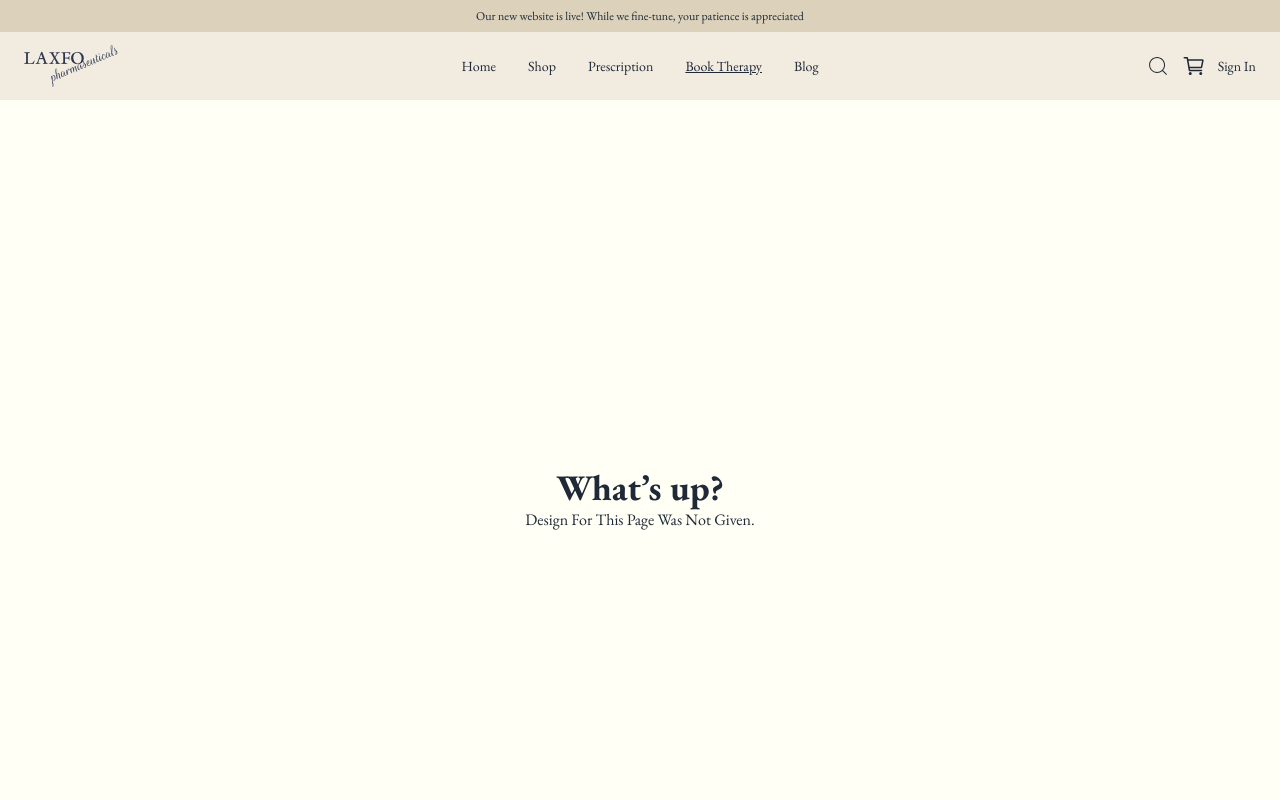
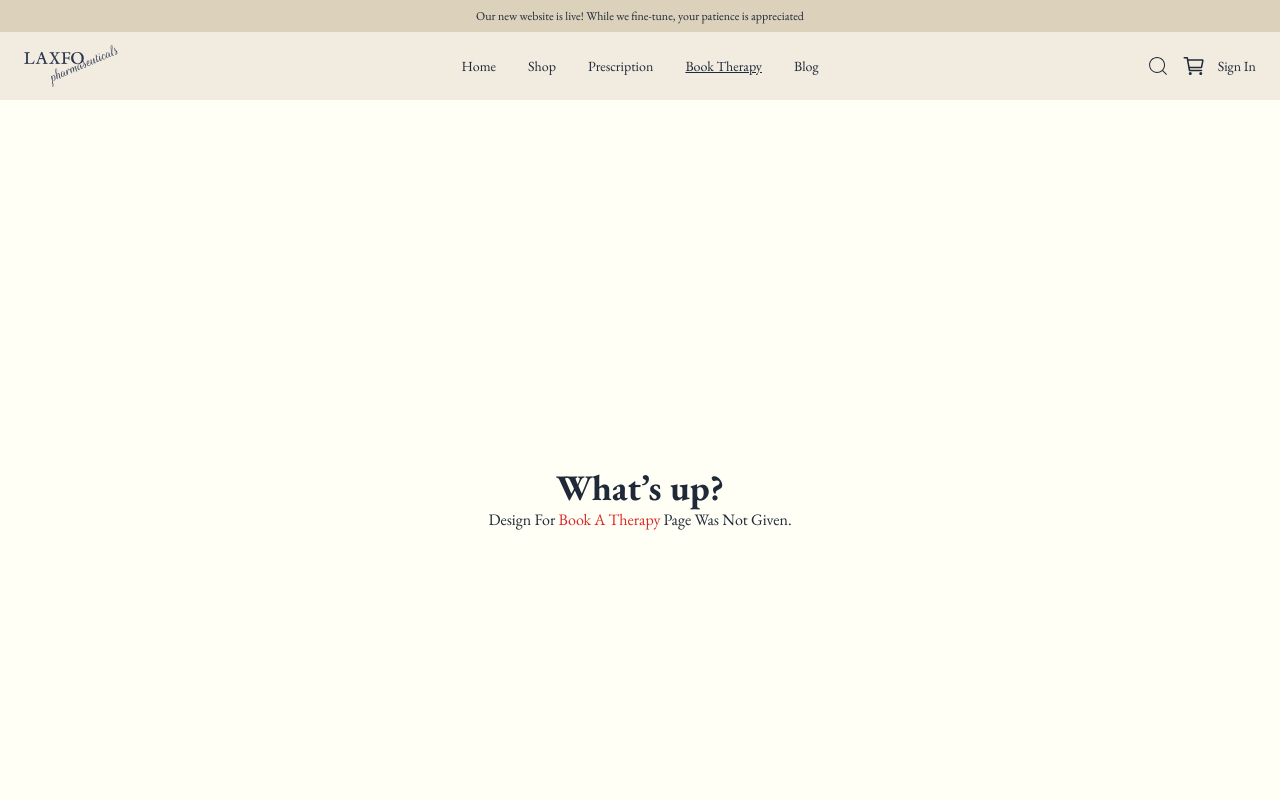
Before and after one commit to Sazid60/LAXFO, a React (Vite) app: page /book in a window 1280 px wide. Shown: the top 800 px of the page. Built offline with nearby package versions, Linux system fonts and the light colour scheme.

Commit message:
Update:Carousel Bug Fix and Dynamic Web Page Data Shwoing

```diff
--- a/src/components/otherRouting/OtherRouting.jsx
+++ b/src/components/otherRouting/OtherRouting.jsx
@@ -1,9 +1,9 @@
 import React from 'react';
 
-const OtherRouting = () => {
+const OtherRouting = ({page}) => {
     return (
         <div className='flex justify-center items-center min-h-screen flex-col text-center bg-[#FFFFF6]'>
-            <h1><span className='font-bold text-4xl'>What’s up? </span><br />Design For This Page Was Not Given.</h1>
+            <h1><span className='font-bold text-4xl'>What’s up? </span><br />Design For <span className='text-red-600'>{page}</span> Page Was Not Given.</h1>
         </div>
     );
 };
--- a/src/components/productDetails/ProductDetails.jsx
+++ b/src/components/productDetails/ProductDetails.jsx
@@ -19,7 +19,7 @@ const ProductDetails = () => {
                 </a>
             </div>
             <hr />
-            <div className='flex flex-col lg:flex-row items-start lg:px-3 xl:px-20  border-t border-b'>
+            <div className='flex flex-col lg:flex-row items-center lg:items-start lg:px-3 xl:px-20  border-t border-b'>
                 <div className='w-[370px] md:w-auto lg:w-[600px] h-auto px-4'>
                     <ProductCarousel />
                 </div>
--- a/src/pages/blogPage/BlogPage.jsx
+++ b/src/pages/blogPage/BlogPage.jsx
@@ -4,7 +4,7 @@ import OtherRouting from '../../components/otherRouting/OtherRouting';
 const BlogPage = () => {
     return (
         <div>
-            <OtherRouting/>
+            <OtherRouting page="Blog"/>
         </div>
     );
 };
--- a/src/pages/bookThrapyPage/BookTherapyPage.jsx
+++ b/src/pages/bookThrapyPage/BookTherapyPage.jsx
@@ -4,7 +4,7 @@ import OtherRouting from '../../components/otherRouting/OtherRouting';
 const BookTherapyPage = () => {
     return (
         <div>
-            <OtherRouting/>
+            <OtherRouting page="Book A Therapy"/>
         </div>
     );
 };
--- a/src/pages/prescriptionPage/PrescriptionPage.jsx
+++ b/src/pages/prescriptionPage/PrescriptionPage.jsx
@@ -4,7 +4,7 @@ import OtherRouting from '../../components/otherRouting/OtherRouting';
 const PrescriptionPage = () => {
     return (
         <div>
-            <OtherRouting/>
+            <OtherRouting page="Prescription"/>
         </div>
     );
 };
--- a/src/pages/shopPage/ShopPage.jsx
+++ b/src/pages/shopPage/ShopPage.jsx
@@ -4,7 +4,7 @@ import OtherRouting from '../../components/otherRouting/OtherRouting';
 const ShopPage = () => {
     return (
         <div>
-            <OtherRouting/>
+            <OtherRouting page="Shop"/>
         </div>
     );
 };
```
Also changed, not shown: 1 other file (tests, documents, lock files or other folders).
